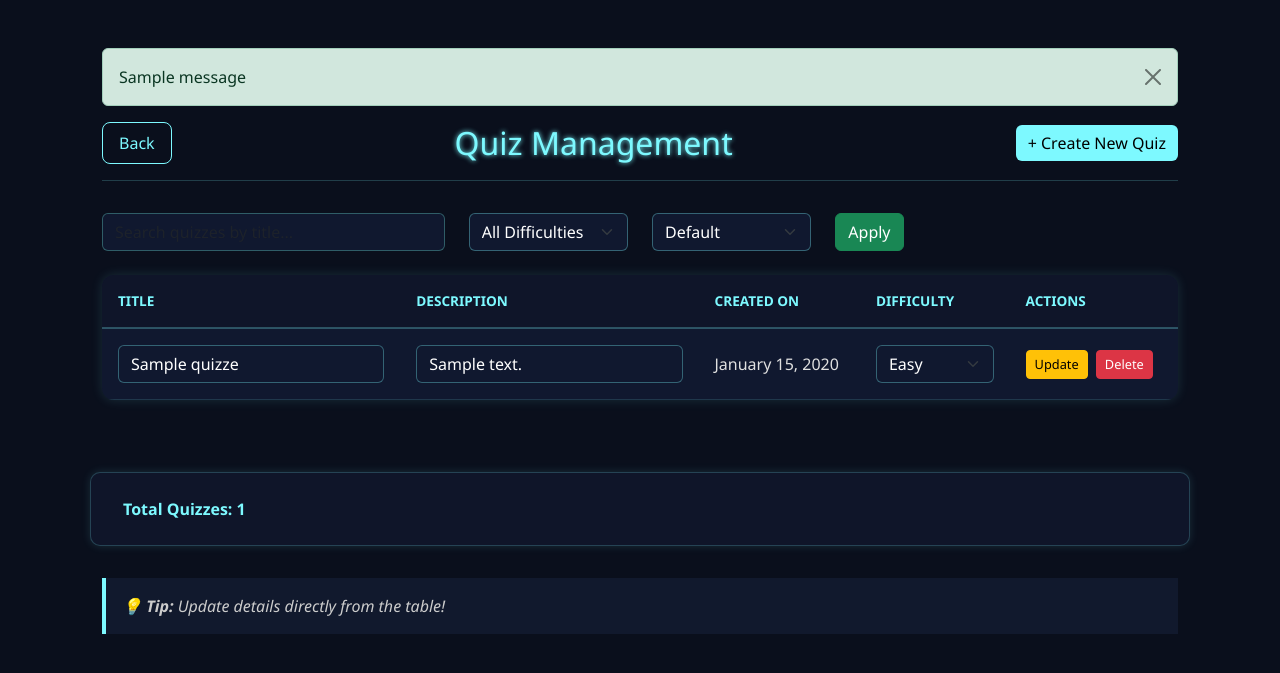
After one commit to m-aparna108/signify, a Flask app: page /admin/quiz_management in a window 1280 px wide. The commit adds this page. Shown: the top 673 px of the page. Run offline with Flask 3, Linux system fonts and the light colour scheme; one stand-in notice (Sample message) is shown; a database or web service that is not in the repository returns one stand-in record (values such as "Sample title").

Commit message:
quiz_management page created and working fully

```diff
--- a/app/routes.py
+++ b/app/routes.py
@@ -331,4 +331,71 @@ def create_quiz():
 def add_questions_page():
     return render_template('add_questions.html')
 
+
+#------------------------------ Edit Quizzes ------------------------------#
+
+from math import ceil
+# Route to display quizzes with pagination
+@app.route('/admin/quiz_management', methods=['GET'])
+def quiz_management():
+    try:
+        page = int(request.args.get('page', 1))
+        per_page = 10
+
+        # Get filters
+        search_query = request.args.get('search', '').strip()
+        difficulty_filter = request.args.get('difficulty', '')
+        sort_order = request.args.get('sort', '')
+
+        # Build MongoDB query
+        query = {}
+        if search_query:
+            query['title'] = {'$regex': search_query, '$options': 'i'}  # case-insensitive search
+        if difficulty_filter:
+            query['difficulty_level'] = difficulty_filter
+
+        # Build sort option
+        sort = [('created_at', -1)]  # Default: newest first
+        if sort_order == 'oldest':
+            sort = [('created_at', 1)]
+
+        total_quizzes = mongo.db.quizzes.count_documents(query)
+        quizzes_cursor = mongo.db.quizzes.find(query).sort(sort).skip((page - 1) * per_page).limit(per_page)
+        quizzes = list(quizzes_cursor)
+
+        total_pages = ceil(total_quizzes / per_page)
+
+        return render_template('quiz_management.html', quizzes=quizzes, page=page, total_pages=total_pages)
+
+    except Exception as e:
+        flash(str(e), 'danger')
+        return render_template('quiz_management.html', quizzes=[], page=1, total_pages=1)
+
+
+
+@app.route('/admin/update_or_delete_quiz', methods=['POST'])
+def update_or_delete_quiz():
+    try:
+        if 'update' in request.form:
+            quiz_id = request.form['update']
+            title = request.form.get(f'title_{quiz_id}')
+            description = request.form.get(f'description_{quiz_id}')
+            difficulty_level = request.form.get(f'difficulty_level_{quiz_id}')
+
+            Quiz.update_quiz(quiz_id, title, description, difficulty_level)
+            flash('Quiz updated successfully!', 'success')
+
+        elif 'delete' in request.form:
+            quiz_id = request.form['delete']
+            Quiz.delete_quiz(quiz_id, user=None)
+
+            flash('Quiz deleted successfully!', 'success')
+
+    except Exception as e:
+        flash(str(e), 'danger')
+
+    return redirect(url_for('quiz_management', page=request.args.get('page', 1)))
+
+
+
 from app import routes
--- /dev/null
+++ b/app/static/css/quiz_management.css
@@ -0,0 +1,158 @@
+/* Base Styles */
+body {
+    background-color: #0a0f1c;
+    color: #e0e0e0;
+    font-family: 'Segoe UI', Tahoma, Geneva, Verdana, sans-serif;
+    margin: 0;
+    padding: 0;
+  }
+
+  h2.neon-text {
+    color: #7df9ff;
+    text-shadow: 0 0 5px #7df9ff;
+    margin-bottom: 0;
+  }
+
+  .container {
+    padding: 2rem;
+  }
+
+  /* Header Section */
+  .dashboard-header {
+    display: flex;
+    justify-content: space-between;
+    align-items: center;
+    border-bottom: 1px solid #7df9ff33;
+    margin-bottom: 2rem;
+    padding-bottom: 1rem;
+  }
+
+  .back-btn {
+    background: transparent;
+    color: #7df9ff;
+    border: 1px solid #7df9ff;
+    padding: 8px 16px;
+    border-radius: 8px;
+    text-decoration: none;
+    transition: 0.3s;
+    cursor: pointer;
+  }
+
+  .back-btn:hover {
+    background: rgba(125, 249, 255, 0.1);
+    box-shadow: 0 0 8px #7df9ff;
+  }
+
+  /* Buttons */
+  .btn-primary {
+    background-color: #7df9ff;
+    border: none;
+    color: #000;
+  }
+
+  .btn-primary:hover {
+    background-color: #00d1ff;
+  }
+
+  .btn-outline-light {
+    color: #fff;
+    border-color: #fff;
+  }
+
+  /* Input & Select */
+  input.form-control,
+  select.form-select {
+    background-color: #10182f;
+    border: 1px solid #7df9ff55;
+    color: #fff;
+  }
+
+  input::placeholder {
+    color: #aaa;
+  }
+
+  select option {
+    background: #0a0f1c;
+  }
+
+  /* Table Styles */
+  .cyber-table {
+    width: 100%;
+    background: #10182f;
+    color: #e0e0e0;
+    border-collapse: collapse;
+    border-radius: 12px;
+    overflow: hidden;
+    box-shadow: 0 0 12px #7df9ff22;
+  }
+
+  .cyber-table th, .cyber-table td {
+    padding: 1rem;
+    border-bottom: 1px solid #7df9ff22;
+    text-align: left;
+  }
+
+  .cyber-table th {
+    background-color: #0f1529;
+    color: #7df9ff;
+    text-transform: uppercase;
+    font-size: 0.85rem;
+    border-bottom: 2px solid #7df9ff44;
+  }
+
+  .cyber-table tr:hover {
+    background-color: #18223c;
+    transition: background 0.3s ease;
+  }
+
+  /* Table Actions */
+  .table-actions .btn {
+    margin-right: 0.25rem;
+    font-size: 0.8rem;
+  }
+
+  /* Pagination */
+  .pagination {
+    margin-top: 1.5rem;
+  }
+
+  .pagination .page-link {
+    background-color: #0f1529;
+    color: #7df9ff;
+    border: 1px solid #7df9ff33;
+  }
+
+  .pagination .page-item.active .page-link {
+    background-color: #7df9ff;
+    color: #000;
+    font-weight: bold;
+  }
+
+  .pagination .page-link:hover {
+    background-color: #1e2a4a;
+  }
+
+  /* Stats */
+  .stats {
+    background: #0f1529;
+    border: 1px solid #7df9ff33;
+    border-radius: 10px;
+    padding: 1rem;
+    color: #7df9ff;
+    font-weight: 600;
+    box-shadow: 0 0 10px #7df9ff22;
+  }
+
+  .stats-box {
+    padding: 0.5rem 1rem;
+  }
+
+  /* Tips Section */
+  .quick-tips {
+    margin-top: 2rem;
+    padding: 1rem;
+    background-color: #11192d;
+    color: #ccc;
+    font-style: italic;
+    border-left: 4px solid #7df9ff;
+  }
--- a/app/templates/quiz_admin_dashboard.html
+++ b/app/templates/quiz_admin_dashboard.html
@@ -43,7 +43,7 @@
     <div class="btn-group">
 
       <a href="{{ url_for('create_quiz') }}" class="btn"><i class="fas fa-plus"></i> Create Quiz</a>
-      <a href="" class="btn"><i class="fas fa-edit"></i> Edit Quiz</a>
+      <a href="{{url_for('quiz_management')}}" class="btn"><i class="fas fa-edit"></i> Edit Quiz</a>
       <a href="" class="btn"><i class="fas fa-plus-circle"></i> Add Questions</a>
       <a href="" class="btn"><i class="fas fa-pen"></i> Edit Questions</a>
       <a href="" class="btn"><i class="fas fa-trophy"></i> Leaderboard</a>
--- /dev/null
+++ b/app/templates/quiz_management.html
@@ -0,0 +1,137 @@
+<!-- templates/quiz_management.html -->
+<!DOCTYPE html>
+<html lang="en">
+<head>
+  <meta charset="UTF-8" />
+  <meta name="viewport" content="width=device-width, initial-scale=1.0"/>
+  <title>Quiz Management</title>
+  <link rel="stylesheet" href="https://cdn.jsdelivr.net/npm/bootstrap@5.3.0/dist/css/bootstrap.min.css"/>
+  <link rel="stylesheet" href="{{ url_for('static', filename='css/quiz_management.css') }}">
+  <link rel="stylesheet" href="https://cdnjs.cloudflare.com/ajax/libs/font-awesome/6.0.0/css/all.min.css"/>
+</head>
+<body>
+
+<div class="container main-content">
+
+  {% with messages = get_flashed_messages(with_categories=true) %}
+    {% if messages %}
+      {% for category, message in messages %}
+        <div class="alert alert-{{ category }} alert-dismissible fade show mt-3" role="alert">
+          {{ message }}
+          <button type="button" class="btn-close" data-bs-dismiss="alert" aria-label="Close"></button>
+        </div>
+      {% endfor %}
+    {% endif %}
+  {% endwith %}
+
+  <div class="dashboard-header">
+
+    <a href="{{url_for('quiz_admin_dashboard')}}" class="back-btn">Back</a>
+
+    <h2 class="neon-text">Quiz Management</h2>
+
+    <div class="action-buttons">
+      <a href="{{ url_for('create_quiz') }}" class="btn btn-primary">+ Create New Quiz</a>
+    </div>
+  </div>
+
+  <!-- Filters -->
+<!-- Filters -->
+<form method="get" action="{{ url_for('quiz_management') }}">
+    <div class="row mb-4">
+      <div class="col-md-4">
+        <input
+          type="text"
+          class="form-control"
+          name="search"
+          placeholder="Search quizzes by title..."
+          value="{{ request.args.get('search', '') }}"
+        >
+      </div>
+      <div class="col-md-2">
+        <select class="form-select" name="difficulty">
+          <option value="">All Difficulties</option>
+          <option value="Easy" {% if request.args.get('difficulty') == 'Easy' %}selected{% endif %}>Easy</option>
+          <option value="Medium" {% if request.args.get('difficulty') == 'Medium' %}selected{% endif %}>Medium</option>
+          <option value="Hard" {% if request.args.get('difficulty') == 'Hard' %}selected{% endif %}>Hard</option>
+        </select>
+      </div>
+      <div class="col-md-2">
+        <select class="form-select" name="sort">
+          <option value="">Default</option>
+          <option value="newest" {% if request.args.get('sort') == 'newest' %}selected{% endif %}>Newest First</option>
+          <option value="oldest" {% if request.args.get('sort') == 'oldest' %}selected{% endif %}>Oldest First</option>
+        </select>
+      </div>
+      <div class="col-md-2">
+        <button type="submit" class="btn btn-success">Apply</button>
+      </div>
+    </div>
+  </form>
+
+
+  <!-- Table -->
+  <form method="POST" action="{{ url_for('update_or_delete_quiz') }}">
+    <table class="cyber-table">
+      <thead>
+        <tr>
+          <th>Title</th>
+          <th>Description</th>
+          <th>Created On</th>
+          <th>Difficulty</th>
+          <th>Actions</th>
+        </tr>
+      </thead>
+      <tbody>
+        {% for quiz in quizzes %}
+        <tr>
+          <td>
+            <input type="text" name="title_{{ quiz._id }}" class="form-control" value="{{ quiz.title }}">
+          </td>
+          <td>
+            <input type="text" name="description_{{ quiz._id }}" class="form-control" value="{{ quiz.description }}">
+          </td>
+          <td>{{ quiz.created_at.strftime('%B %d, %Y') }}</td>
+          <td>
+            <select name="difficulty_level_{{ quiz._id }}" class="form-select">
+              <option value="Easy" {% if quiz.difficulty_level == 'Easy' %}selected{% endif %}>Easy</option>
+              <option value="Medium" {% if quiz.difficulty_level == 'Medium' %}selected{% endif %}>Medium</option>
+              <option value="Hard" {% if quiz.difficulty_level == 'Hard' %}selected{% endif %}>Hard</option>
+            </select>
+          </td>
+          <td class="table-actions">
+            <button name="update" value="{{ quiz._id }}" class="btn btn-sm btn-warning">Update</button>
+            <button name="delete" value="{{ quiz._id }}" class="btn btn-sm btn-danger">Delete</button>
+          </td>
+        </tr>
+        {% endfor %}
+      </tbody>
+    </table>
+  </form>
+
+  <!-- Pagination Placeholder -->
+  <div class="pagination mt-4">
+    {% if page > 1 %}
+        <a href="{{ url_for('quiz_management', page=page-1) }}" class="btn btn-primary">Previous</a>
+    {% endif %}
+
+    {% if page < total_pages %}
+        <a href="{{ url_for('quiz_management', page=page+1) }}" class="btn btn-primary">Next</a>
+    {% endif %}
+  </div>
+
+  <!-- Stats Section -->
+  <div class="row mt-5 stats">
+    <div class="col-md-3 stats-box"><strong>Total Quizzes:</strong> {{ quizzes|length }}</div>
+  </div>
+
+  <!-- Tips -->
+  <div class="quick-tips">
+    💡 <strong>Tip:</strong> Update details directly from the table!
+  </div>
+
+</div>
+
+<script src="https://cdn.jsdelivr.net/npm/bootstrap@5.3.0/dist/js/bootstrap.bundle.min.js"></script>
+</body>
+</html>
```
